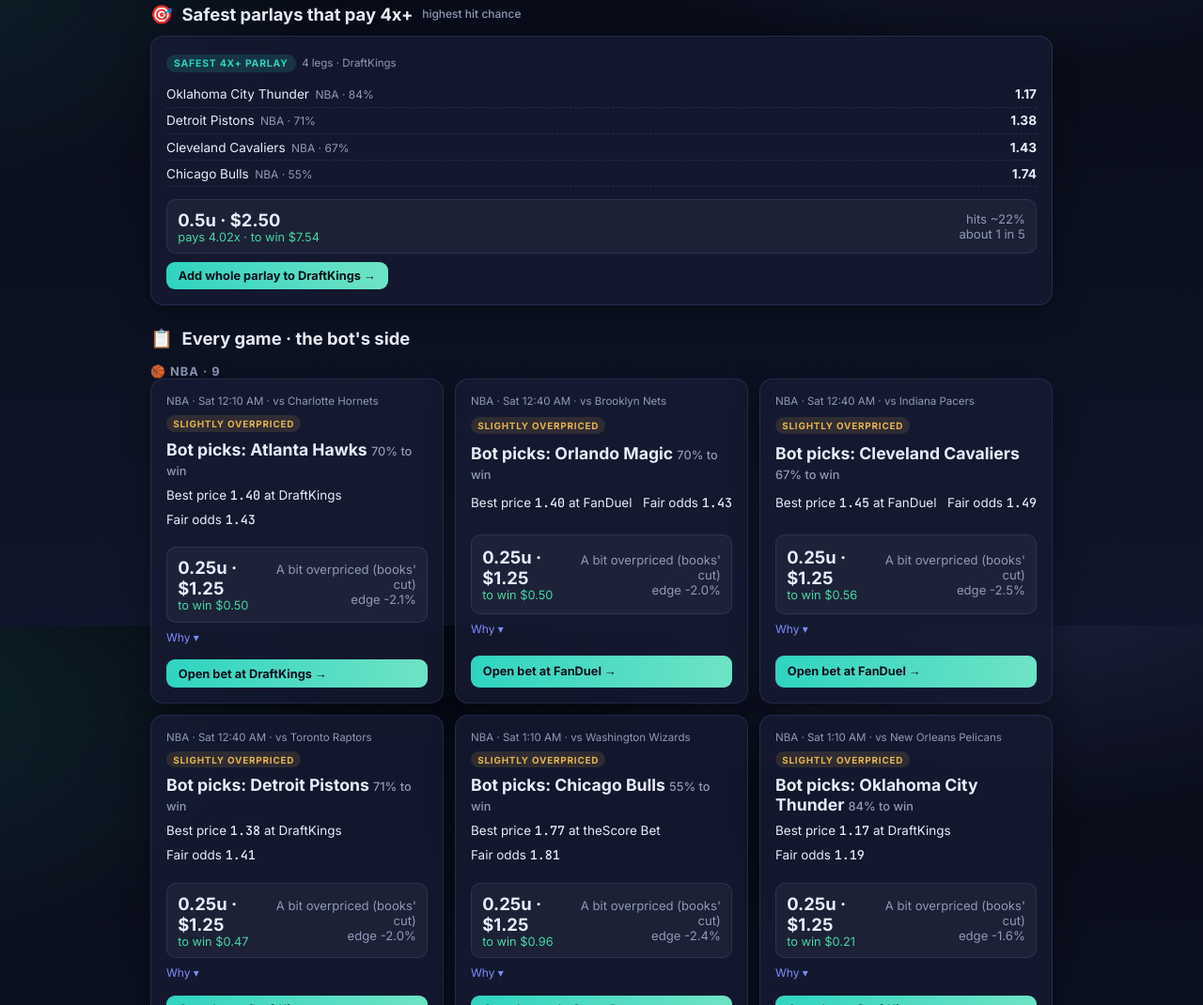
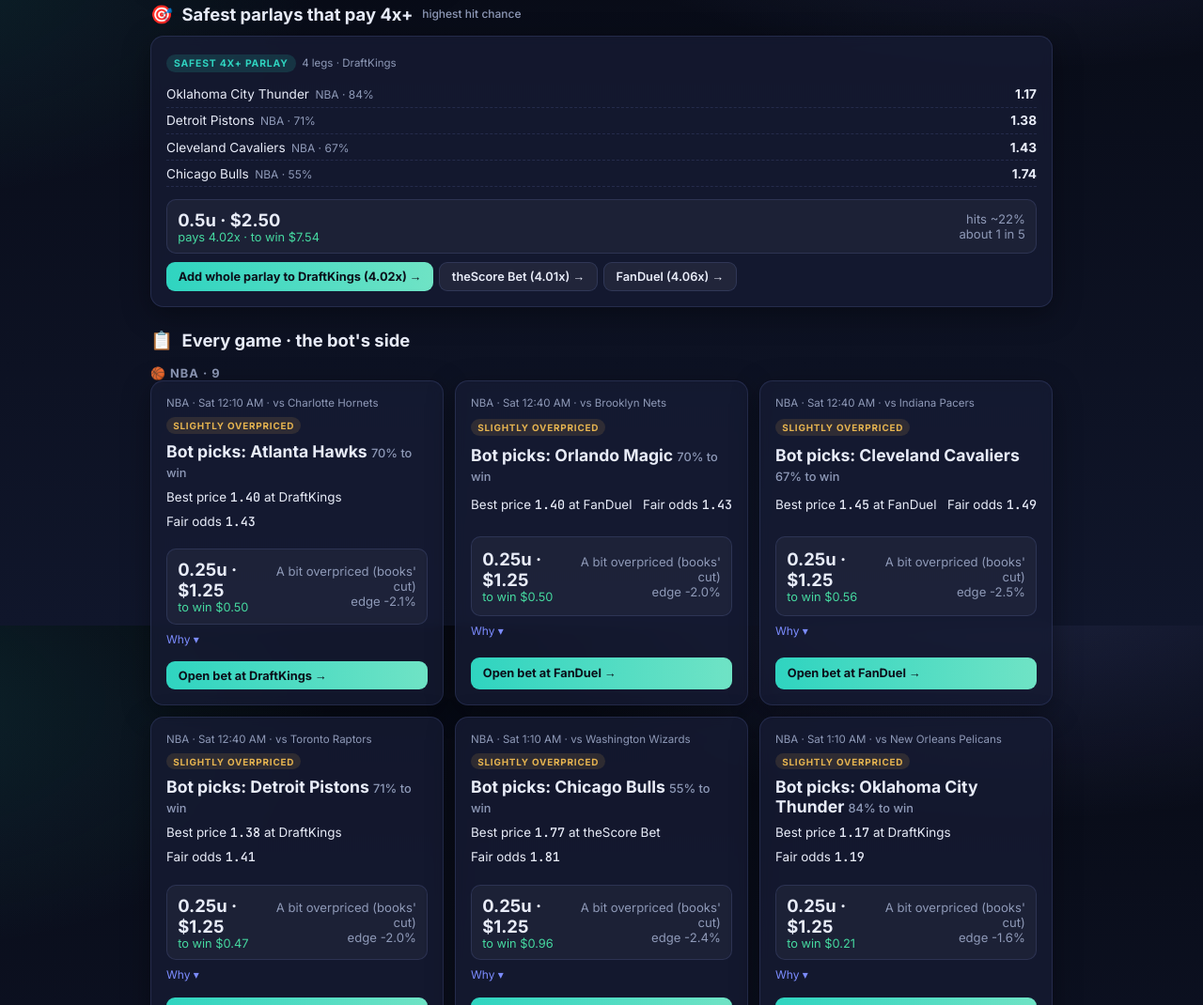
Before and after one commit to hereliesjay/jarvis-picks, a plain HTML site: page index.html in a window 1280 px wide. Shown: the part 934-2004 px from the top of the page at 94% size. Drawn offline with Linux system fonts and the light colour scheme.

Commit message:
update site

```diff
--- a/index.html
+++ b/index.html
@@ -154,7 +154,7 @@ function bigParlayCard(p){
   const ul=el('ul','legs');p.legs.forEach(l=>{const li=el('li');const s=el('span',null,l.pick);s.append(el('span','p',l.sport+' · '+Math.round(l.prob*100)+'%'));li.append(s);li.append(el('b',null,l.odds.toFixed(2)));ul.append(li)});c.append(ul);
   const bet=el('div','bet');const L=el('div');L.append(el('div','u',p.units+'u · '+money(p.stake)));L.append(el('div','w','pays '+p.odds.toFixed(2)+'x · to win '+money(p.to_win)));bet.append(L);
   const R=el('div','ev');R.style.textAlign='right';R.textContent='hits ~'+Math.round(p.prob*100)+'%';R.append(el('div',null,'about 1 in '+Math.max(1,Math.round(1/p.prob))));bet.append(R);c.append(bet);
-  if(p.slip)c.append(goBtn(p.slip,'Add whole parlay to '+p.book+' →'));
+  if(p.slip){const gl=el('div','golist');gl.append(goBtn(p.slip,'Add whole parlay to '+p.book+' ('+p.odds.toFixed(2)+'x) →'));(p.alts||[]).forEach(a=>gl.append(goBtn(a.slip,a.book+' ('+a.odds.toFixed(2)+'x) →',true)));c.append(gl)}
   else if(p.legs.some(l=>l.link)){c.append(el('div','meta','Tap each leg to add it to your '+p.book+' slip:'));const gl=el('div','golist');p.legs.forEach((l,i)=>{if(l.link)gl.append(goBtn(l.link,(i+1)+'. '+l.pick,true))});c.append(gl)}
   return c}
 function gameList(sec,games,limit){
```
